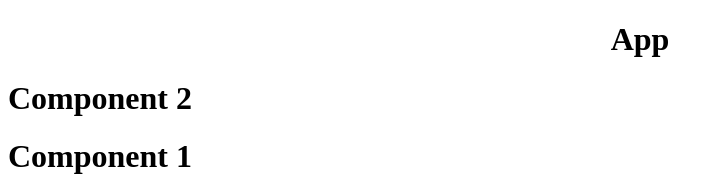
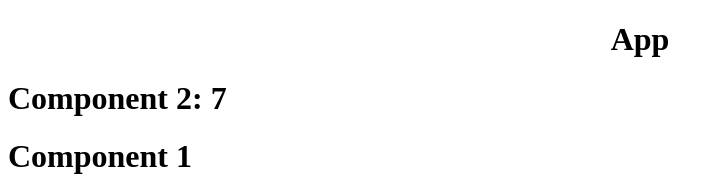
Before and after one commit to hmfaaiz/react_challenge, a React (Create React App) app: page / in a window 1280 px wide. Shown: the top 176 px of the page, without its empty margins (0-722 px from the left). Built offline with nearby package versions, Linux system fonts and the light colour scheme.

Commit message:
js code in html tag

```diff
--- a/src/components/TwoComponent.js
+++ b/src/components/TwoComponent.js
@@ -10,7 +10,7 @@ export function Component1() {
 export  function Component2() {
   return (
     <div>
-      <h1> Component 2</h1>
+      <h1> Component 2: {2+5}</h1>
     </div>
   )
 }
```
